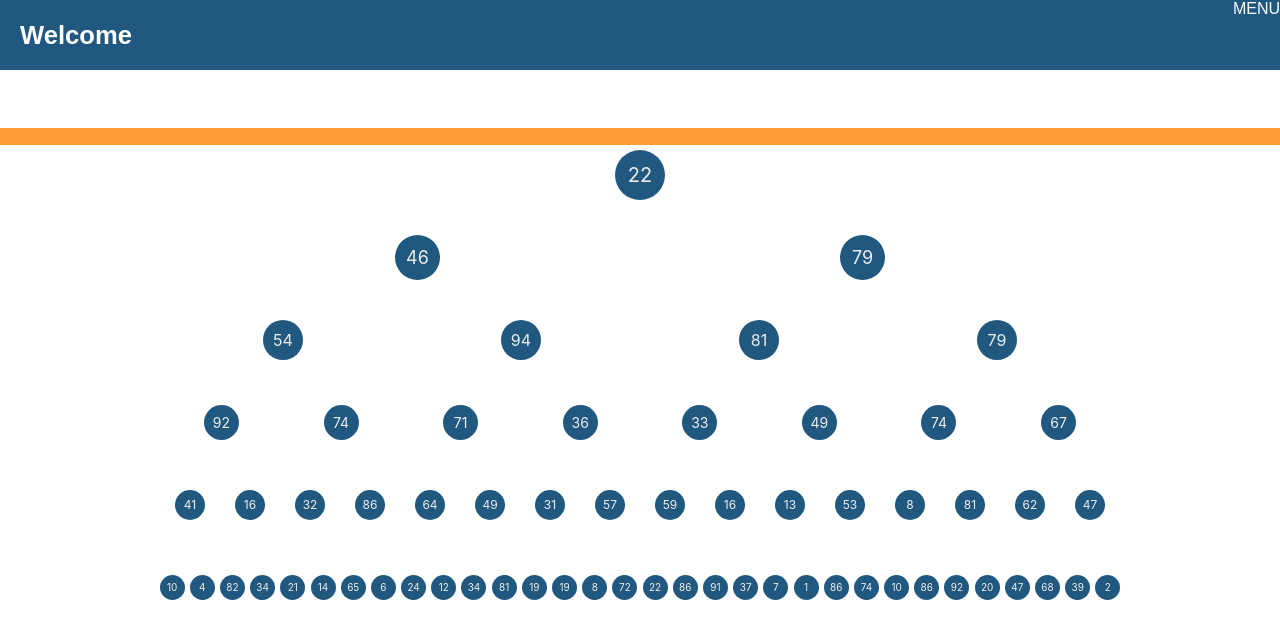
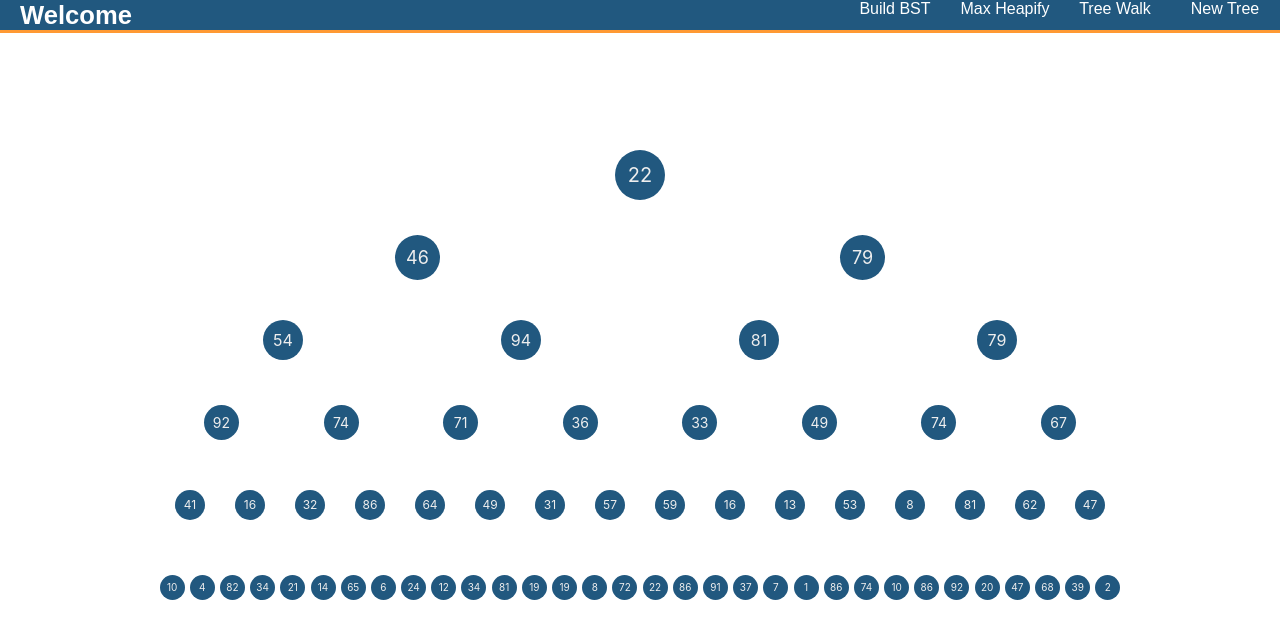
Before and after one commit to tancredeguillou/BinarySearchTrees, a React (Create React App) app: page / in a window 1280 px wide. Shown: the top 638 px of the page. Built offline with nearby package versions, Linux system fonts and the light colour scheme.

Commit message:
new menu

```diff
--- a/src/BinaryTreeVisualizer/binaryTreeVisualizer.css
+++ b/src/BinaryTreeVisualizer/binaryTreeVisualizer.css
@@ -11,7 +11,7 @@
 }
 
 .array-container {
-    bottom: 70%;
+    bottom: 0;
     position: absolute;
     margin-right: auto;
     margin-left: auto;
@@ -19,30 +19,17 @@
     right: 0px;
 }
 
-.menu {
-    height: 12%;
-    width: 100%;
-    background-color: #21587F;
-    position: absolute;
-}
-
 .bar {
+    height: 3px;
     width : 100%;
     background-color: #f93;
     position: absolute;
-    margin-top: 6%;
-}
-
-.bin-tree {
-    background-color: #fff;
-    height: 100%;
-    width: 100%;
-    position: absolute;
+    margin-top: 30px;
 }
 
 .button {
     position: absolute;
-    margin-top: 1%;
+    margin-top: 0px;
     background-color: #21587F;
     font-family: Arial;
     color: #fff;
@@ -71,7 +58,6 @@
     display: flex;
     align-items: center;
     background: #21587F;
-    /*that's mine CA A L'AIR DE SERVIR A RIEN*/
     height: 100%;
   }
 
@@ -84,7 +70,7 @@
   }
 
   .nested-dropdown__header ul {
-    display: flex;
+    display: inline-flex;
     list-style: none;
     padding: 0;
     margin: 0;
@@ -93,48 +79,34 @@
   }
 
   .nested-dropdown__header li {
-    height: 70px;
-    /*padding: 27px;*/
+    height: 30px;
+    width: 110px;
     position: relative;
   }
 
   .nested-dropdown__header li:hover {
     background: #f93;
-    height: 70px;
-    /*padding:27px;*/
+    height: 30px;
     cursor: pointer;
   }
-
-  /**/
-  .nested-dropdown__menu .nested-dropdown__submenu li:hover {
-    background: #f93;
-    /*padding:16px;*/
-    height: 50px;
-    cursor: pointer;
-  }
-  .nested-dropdown__menu .nested-dropdown__submenu li {
-    /*padding:16px;*/
-    height: 50px;
-  }
-  /**/
 
   .nested-dropdown__header .nested-dropdown__menu,
   .nested-dropdown__header .nested-dropdown__submenu {
     display: none;
     position: absolute;
     background: #21587F;
-    width: 150px;
+    width: 110px;
     top: 100%;
     right: 0;
   }
 
   .nested-dropdown__header .nested-dropdown__category:hover .nested-dropdown__menu,
   .nested-dropdown__header .nested-dropdown__subcategory:hover .nested-dropdown__submenu {
-    display: block;
+    display: inline;
     cursor: pointer;
   }
 
   .nested-dropdown__header .nested-dropdown__submenu {
-    top: 0;
-    right: 100%;
+    top: 100%;
+    right: 0;
   }
--- a/src/BinaryTreeVisualizer/binaryTreeVisualizer.jsx
+++ b/src/BinaryTreeVisualizer/binaryTreeVisualizer.jsx
@@ -212,45 +212,34 @@ export class BinaryTreeVisualizer extends React.Component {
                         </div>
                     })
                 }
-                <div
-                    className="bar"
-                    style={{
-                        height: `${window.innerWidth / 600}%`,
-                        marginTop: `${window.innerHeight / 80}%`,
-                    }}
-                ></div>
+                <div className="bar"></div>
                 <header class="nested-dropdown__header">
                     <strong>Welcome</strong>
                     <ul class="nested-dropdown__categories">
+                        <li className="button" onClick={()=> {this.buildBinSearchTree()}}>Build BST</li>
                         <li class="nested-dropdown__category">
-                            <span>MENU</span>
+                            <span>Max Heapify</span>
                             <ul class="nested-dropdown__menu">
-                                <li class="nested-dropdown__subcategory">
-                                    <span>New Tree</span>
-                                    <ul class="nested-dropdown__submenu">
-                                        <li className="button" onClick={()=> this.setArray(4)}>4 Levels</li>
-                                        <li className="button" onClick={()=> this.setArray(5)}>5 Levels</li>
-                                        <li className="button" onClick={()=> this.setArray(6)}>6 Levels</li>
-                                        <li className="button" onClick={()=> this.setArray(7)}>7 Levels</li>
-                                    </ul>
-                                </li>
-                                <li class="nested-dropdown__subcategory">
-                                    <span>Build Max Heap</span>
-                                    <ul class="nested-dropdown__submenu">
                                 <li className="button" onClick={()=> {this.animSpeed(300); this.buildHeap(); this.animSpeed(100);}}>Slow Speed</li>
                                 <li className="button" onClick={()=> {this.buildHeap()}}>Medium Speed</li>
                                 <li className="button" onClick={()=> {this.animSpeed(20); this.buildHeap(); this.animSpeed(100);}}>Fast Speed</li>
                             </ul>
                         </li>
-                                <li class="nested-dropdown__subcategory">
+                        <li class="nested-dropdown__category">
                             <span>Tree Walk</span>
-                                    <ul class="nested-dropdown__submenu">
+                            <ul class="nested-dropdown__menu">
                                 <li className="button" onClick={()=> {this.showInorderWalk()}}>In Order</li>
                                 <li className="button" onClick={()=> {this.showPreorderWalk()}}>Pre Order</li>
                                 <li className="button" onClick={()=> {this.showPostorderWalk()}}>Post Order</li>
                             </ul>
                         </li>
-                                <li className="button" onClick={()=> {this.buildBinSearchTree()}}>Build Binary Search Tree</li>
+                        <li class="nested-dropdown__category">
+                            <span>New Tree</span>
+                            <ul class="nested-dropdown__menu">
+                                <li className="button" onClick={()=> this.setArray(4)}>4 Levels</li>
+                                <li className="button" onClick={()=> this.setArray(5)}>5 Levels</li>
+                                <li className="button" onClick={()=> this.setArray(6)}>6 Levels</li>
+                                <li className="button" onClick={()=> this.setArray(7)}>7 Levels</li>
                             </ul>
                         </li>
                     </ul>
```
Lines whose indentation alone changed are shown as unchanged.
